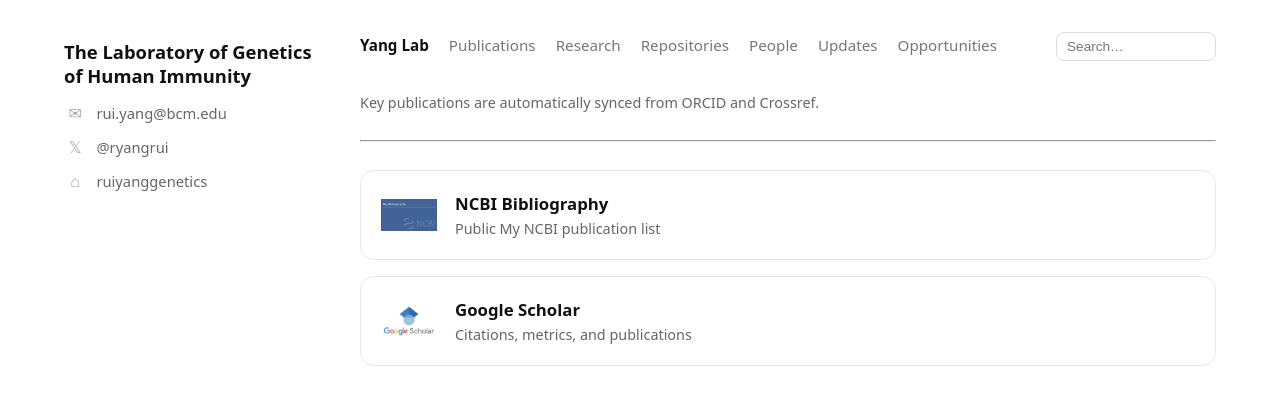
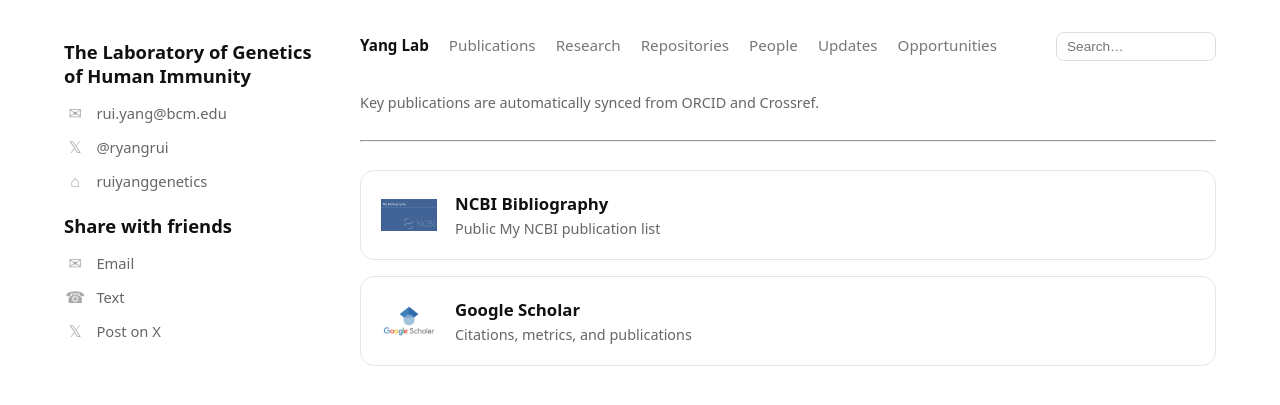
Before and after one commit to ruiyanggenetics/ghilab, a Jekyll site: the page built from publications.md, in a window 1280 px wide. Shown: the top 405 px of the page. Built offline with Jekyll 4.4.1, drawn with Linux system fonts in a browser that asks for light colours.

Commit message:
Update default.html

```diff
--- a/_layouts/default.html
+++ b/_layouts/default.html
@@ -40,8 +40,34 @@
       <span>ruiyanggenetics</span>
     </a>
   </div>
+
+  <!-- =========================
+       SHARE
+       ========================= -->
+  <div class="sidebar-title" style="margin-top:22px;">
+    Share with friends
+  </div>
+
+  <div class="sidebar-links sidebar-share">
+    <!-- Email -->
+    <a class="sidebar-link share-email" href="#">
+      <span class="icon">✉︎</span>
+      <span>Email</span>
+    </a>
+
+    <!-- Text / Phone (mobile-friendly) -->
+    <a class="sidebar-link share-sms" href="#">
+      <span class="icon">☎︎</span>
+      <span>Text</span>
+    </a>
+
+    <!-- X -->
+    <a class="sidebar-link share-x" href="#" target="_blank" rel="noopener">
+      <span class="icon">𝕏</span>
+      <span>Post on X</span>
+    </a>
+  </div>
 </aside>
-
     <!-- =========================
          RIGHT CONTENT
          ========================= -->
```
Lines whose indentation alone changed are shown as unchanged.
